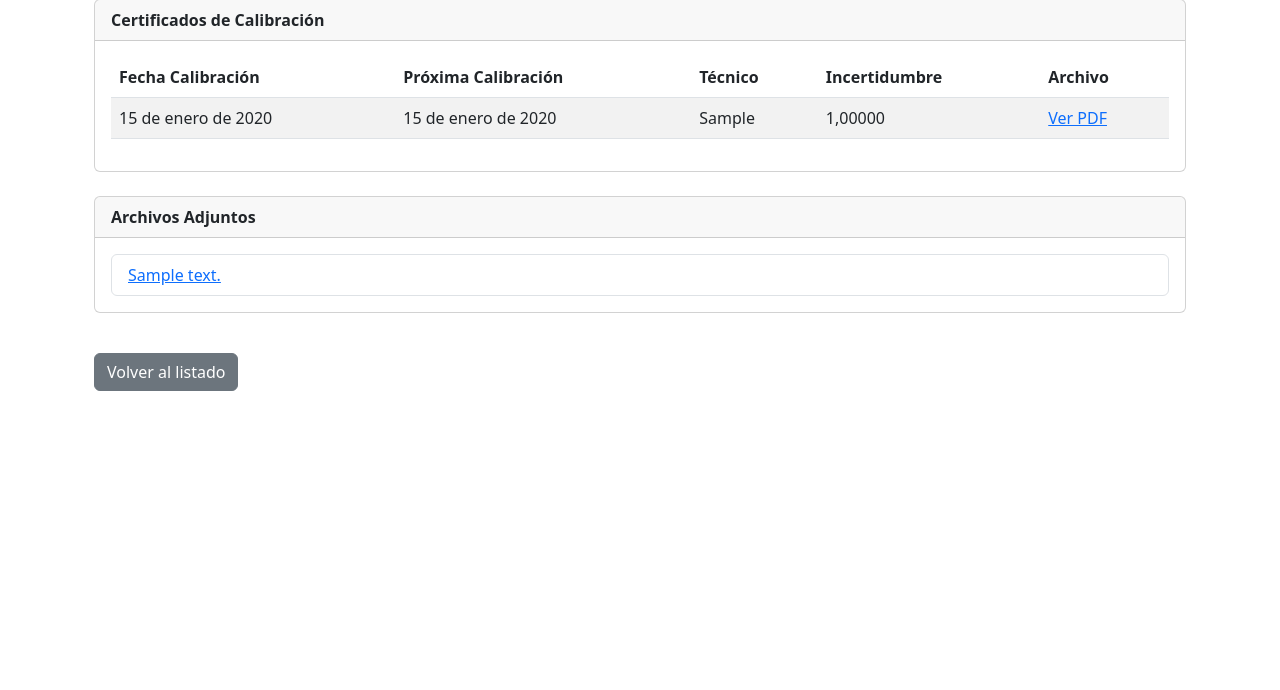
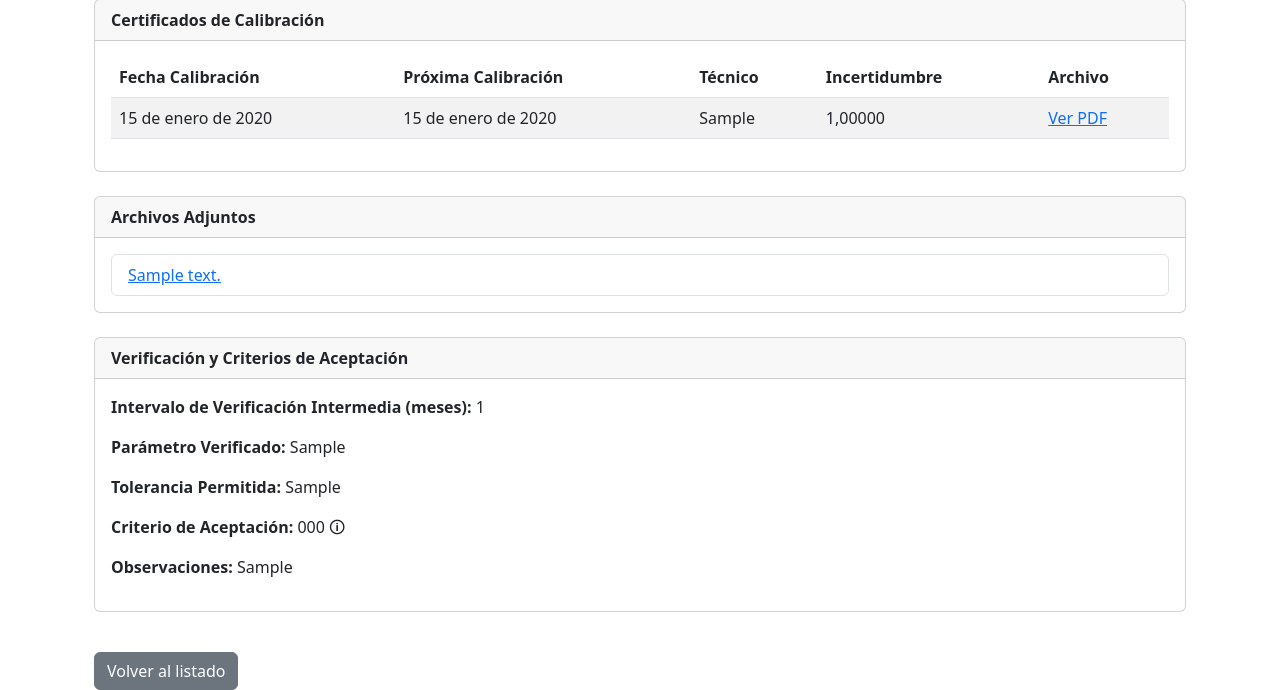
Before and after one commit to ortizpy/metrapp, a Django app: page /instrumentos/1/ in a window 1280 px wide. Shown: the part 1320-2010 px from the top of the page. Before the commit the page ends 1711 px from the top, so only its background shows below. Run offline with Django 5.2, Linux system fonts and the light colour scheme; a user stored in the database is signed in; tables that the repository leaves empty hold one stand-in row (values such as "Sample post").

Commit message:
Actualizacion de detalle_instrumento.html

```diff
--- a/gestion_instrumentos/templates/gestion_instrumentos/detalle_instrumento.html
+++ b/gestion_instrumentos/templates/gestion_instrumentos/detalle_instrumento.html
@@ -117,6 +117,24 @@
         </div>
     </div>
 
+    <div class="card mb-4">
+    <div class="card-header">
+        <strong>Verificación y Criterios de Aceptación</strong>
+    </div>
+    <div class="card-body">
+        <p><strong>Intervalo de Verificación Intermedia (meses):</strong> {{ instrumento.intervalo_verificacion }}</p>
+        <p><strong>Parámetro Verificado:</strong> {{ instrumento.parametro_verificado }}</p>
+        <p><strong>Tolerancia Permitida:</strong> {{ instrumento.tolerancia_permitida }}</p>
+        <p>
+            <strong>Criterio de Aceptación:</strong>
+            {{ instrumento.criterio_aceptacion }}
+            <span title="Los criterios de aceptación deben estar documentados y referidos en los procedimientos internos del laboratorio." style="cursor: help;">🛈</span>
+        </p>
+        <p><strong>Observaciones:</strong> {{ instrumento.observaciones_verificacion }}</p>
+    </div>
+    </div>
+
+
     <a href="{% url 'listar_instrumentos' %}" class="btn btn-secondary mt-3">Volver al listado</a>
 </div>
 {% endblock %}
```
